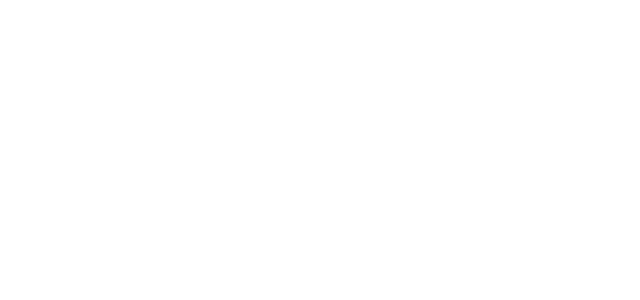
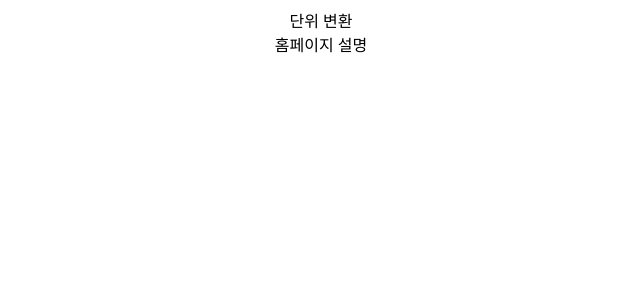
Before and after one commit to SquiffyRat/mnmproject, a React (Create React App) app: page / in a window 1280 px wide. Shown: the top 300 px of the page, without its empty margins (319-959 px from the left). Built offline with nearby package versions, Linux system fonts and the light colour scheme; the HTML template or start-up script is replaced by a standard one.

Commit message:
컴포넌트 1차 구성

```diff
--- a/package.json
+++ b/package.json
@@ -8,6 +8,7 @@
     "@testing-library/user-event": "^13.5.0",
     "react": "^18.2.0",
     "react-dom": "^18.2.0",
+    "react-router-dom": "^6.16.0",
     "react-scripts": "5.0.1",
     "web-vitals": "^2.1.4"
   },
--- a/src/App.js
+++ b/src/App.js
@@ -1,9 +1,12 @@
 import './App.css';
+import HomePage from './page/HomePage';
 
 function App() {
-  return <div className="App">
-
-    </div>;
+  return (
+    <div className='App'>
+      <HomePage />
+    </div>
+  );
 }
 
 export default App;
--- a/src/component/Header.jsx
+++ b/src/component/Header.jsx
@@ -1,8 +1,14 @@
 import React from 'react';
 import './Header.css';
 
-function Header() {
-  return <div>Header</div>;
+function Header({ title, summary, homebutton }) {
+  return (
+    <div className='Header'>
+      <div className='header_title'>{title}</div>
+      <div className='header_summary'>{summary}</div>
+      <div className='homebutton'>{homebutton}</div>
+    </div>
+  );
 }
 
 export default Header;
--- /dev/null
+++ b/src/page/HomePage.jsx
@@ -0,0 +1,15 @@
+import React from 'react';
+import Header from '../component/header';
+
+function HomePage() {
+  document.title = '단위 변환';
+  const homeTitle = '단위 변환';
+
+  return (
+    <div>
+      <Header title={homeTitle} summary={'홈페이지 설명'} />
+    </div>
+  );
+}
+
+export default HomePage;
```
Also changed, not shown: src/component/Button.jsx (+19 -3 lines), src/component/ButtonBar.jsx (added, +14 -0 lines), src/component/Calculator.jsx (added, +12 -0 lines), src/page/page.jsx (+22 -0 lines), 1 other file (tests, documents, lock files or other folders).
